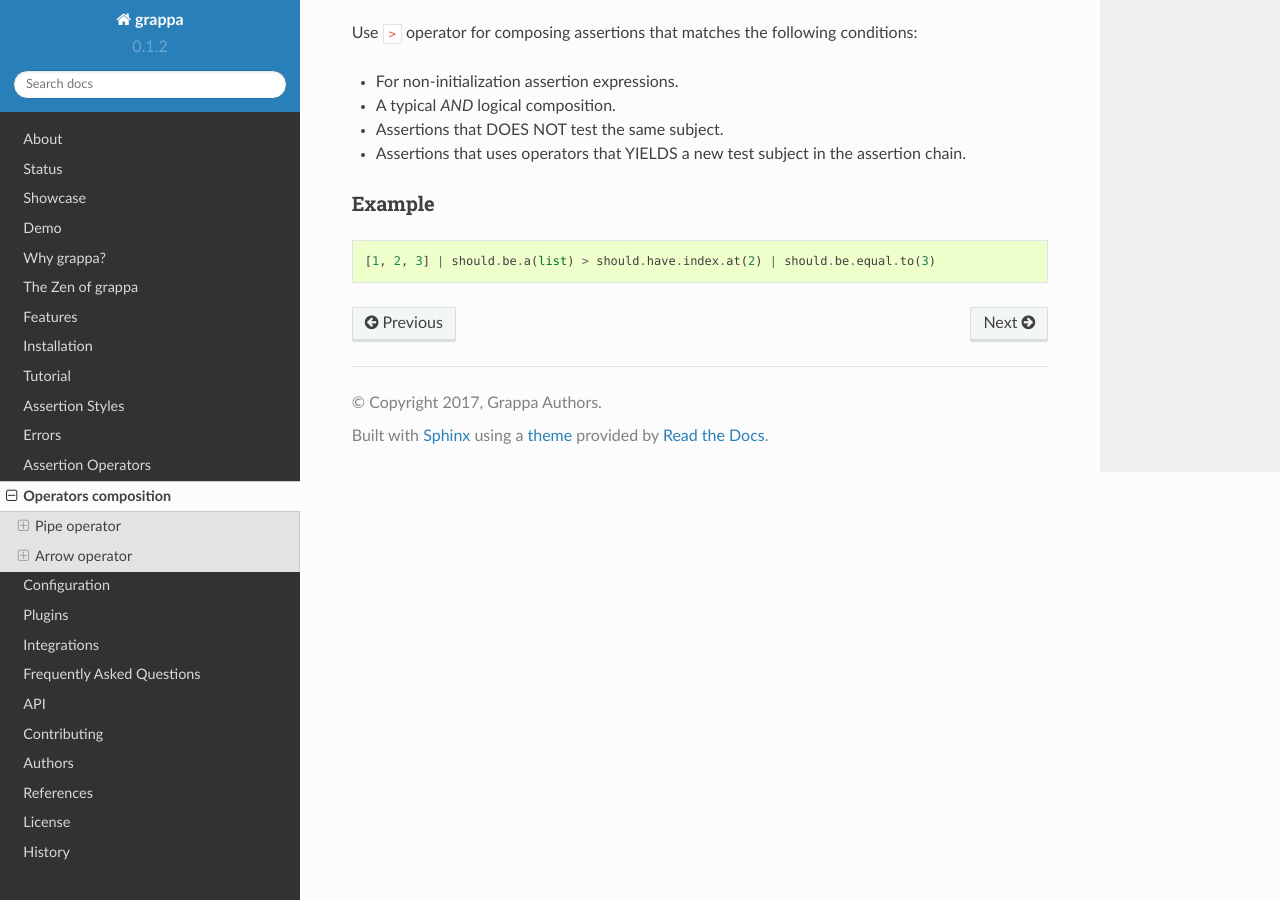
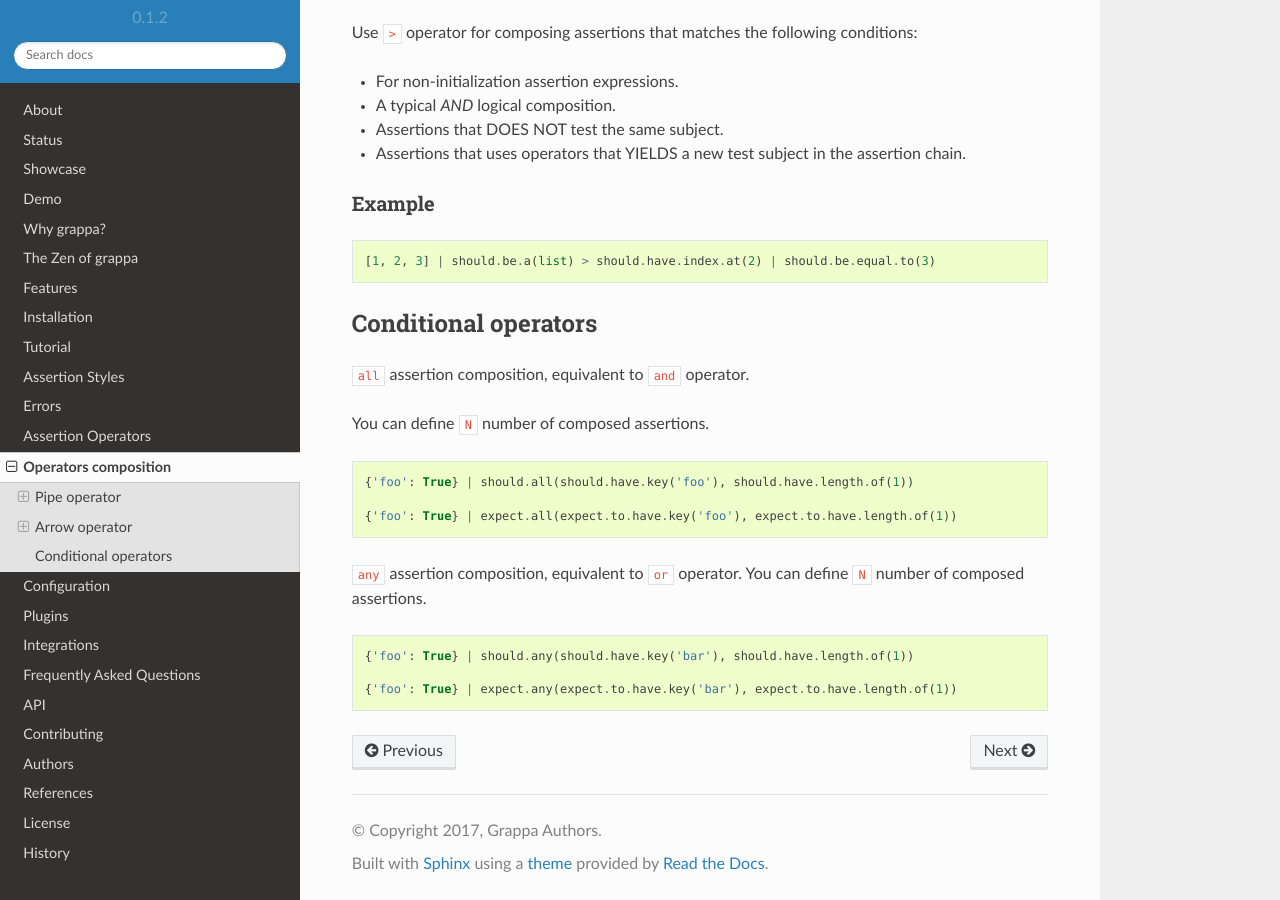
Before and after one commit to grappa-py/grappa, a Sphinx documentation site: the page built from docs/composition.rst, in a window 1280 px wide and 900 px high, scrolled down 602 px. Built offline with Sphinx 7.4.7 and the Read the Docs theme 2.0.0, drawn with Linux system fonts in a browser that asks for light colours.

Commit message:
feat(docs): update examples and FAQs. feat(operators): add aliases for start/end operator

```diff
--- a/docs/composition.rst
+++ b/docs/composition.rst
@@ -39,3 +39,27 @@ Example
 .. code-block:: python
 
     [1, 2, 3] | should.be.a(list) > should.have.index.at(2) | should.be.equal.to(3)
+
+
+Conditional operators
+---------------------
+
+``all`` assertion composition, equivalent to ``and`` operator.
+
+You can define ``N`` number of composed assertions.
+
+.. code-block:: python
+
+    {'foo': True} | should.all(should.have.key('foo'), should.have.length.of(1))
+
+    {'foo': True} | expect.all(expect.to.have.key('foo'), expect.to.have.length.of(1))
+
+
+``any`` assertion composition, equivalent to ``or`` operator.
+You can define ``N`` number of composed assertions.
+
+.. code-block:: python
+
+    {'foo': True} | should.any(should.have.key('bar'), should.have.length.of(1))
+
+    {'foo': True} | expect.any(expect.to.have.key('bar'), expect.to.have.length.of(1))
--- a/docs/errors.rst
+++ b/docs/errors.rst
@@ -53,8 +53,8 @@ Now, a ``grappa`` error report using ``nosetests``:
 .. code-block:: python
 
     def test_grappa_assertion():
-    x = [1, 2, 3]
-    x | should.be.have.length.of(4)
+        x = [1, 2, 3]
+        x | should.be.have.length.of(4)
 
 
 .. code-block:: bash
--- a/docs/operators.rst
+++ b/docs/operators.rst
@@ -1304,6 +1304,9 @@ Asserts that a number is within a range.
 start_with
 ^^^^^^^^^^
 
+startswith
+^^^^^^^^^^
+
 starts_with
 ^^^^^^^^^^^
 
@@ -1359,6 +1362,9 @@ Asserts if a given value starts with a specific items.
 end_with
 ^^^^^^^^
 
+endswith
+^^^^^^^^
+
 ends_with
 ^^^^^^^^^
 
--- a/docs/tutorial.rst
+++ b/docs/tutorial.rst
@@ -165,7 +165,7 @@ Using ``|`` for multiple assertions composition (equivalent to ``all``/``and`` c
 Chained assertions
 ------------------
 
-Using ``>`` operator for chained assertion instead of ``which``/``that`` operators:
+Using ``>`` operator for chained assertion instead of ``which``/``that`` operators for assertion composition:
 
 .. code-block:: python
 
@@ -196,7 +196,7 @@ More complex chained assertions:
 How to compose assertions
 -------------------------
 
-See `composition`_ section.
+See `operators composition`_ section.
 
 .. _installation: http://grappa.readthedocs.io/en/latest/intro.html#installation
-.. _composition: http://grappa.readthedocs.io/en/latest/composition.html
+.. _`operators composition`: http://grappa.readthedocs.io/en/latest/composition.html
```
Also changed, not shown: README.rst (+26 -5 lines), docs/faq.rst (+15 -0 lines), 1 other file.
